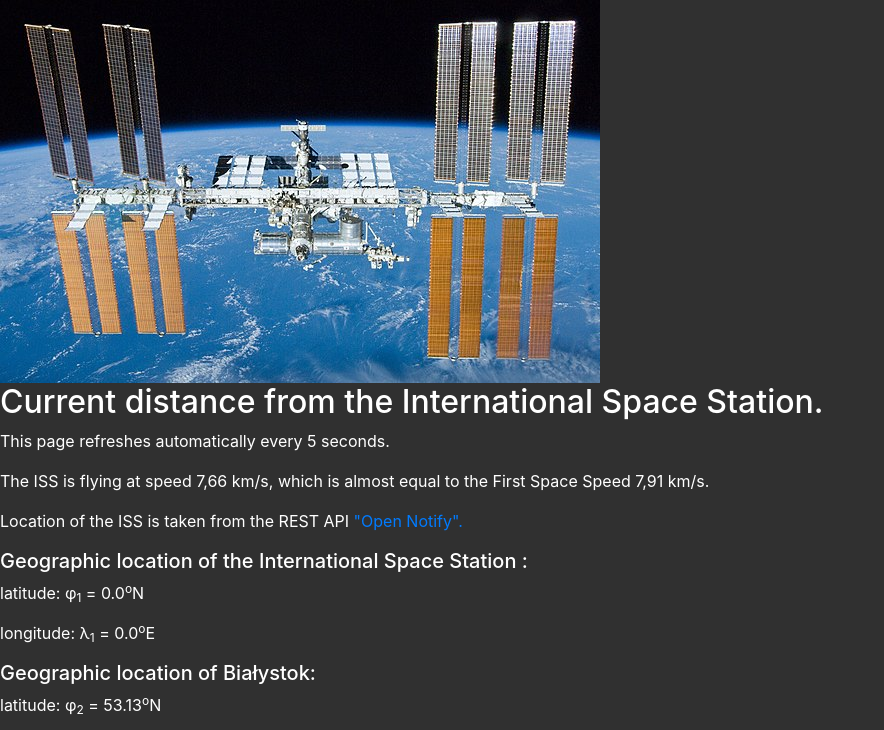
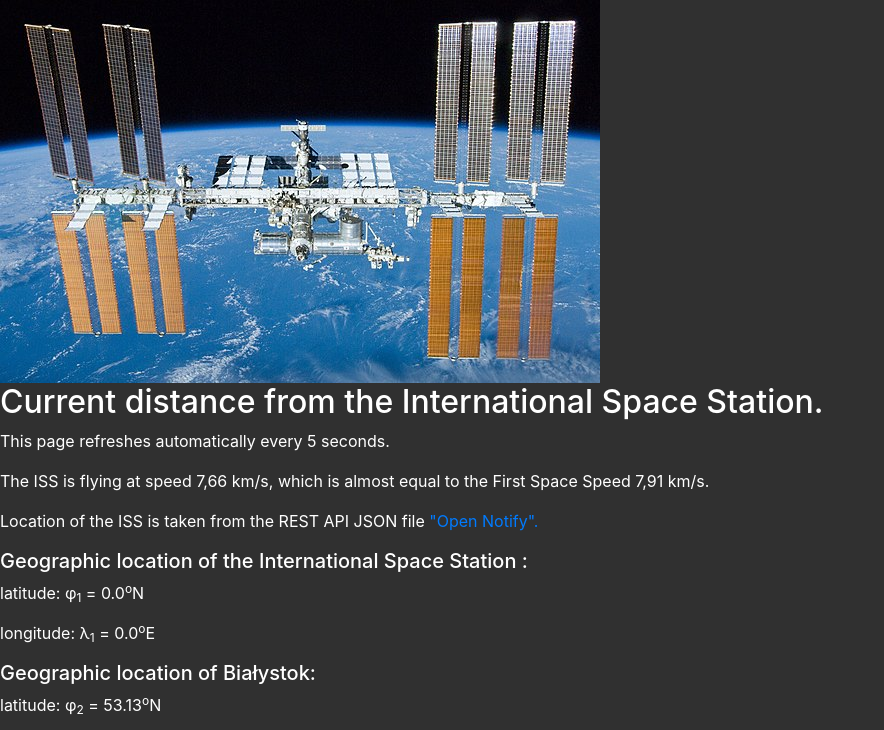
Before and after one commit to KamilBienias/my-first-blog, a Django app: page /iss/ in a window 1280 px wide. Shown: the top 730 px of the page, without its empty margins (0-884 px from the left). Run offline with Django 3.2, Linux system fonts and the light colour scheme; data that the repository does not hold is empty; some libraries are stand-ins or nearby versions.

Commit message:
JSON file

```diff
--- a/iss/templates/iss/iss.html
+++ b/iss/templates/iss/iss.html
@@ -10,7 +10,7 @@
 		<h2>Current distance from the International Space Station.</h2>
 		<p>This page refreshes automatically every 5 seconds.
 		<p>The ISS is flying at speed 7,66 km/s, which is almost equal to the First Space Speed 7,91 km/s.</p>
-		<p>Location of the ISS is taken from the REST API <a href="http://open-notify.org/" target="_blank">"Open Notify".</a>  </p>
+		<p>Location of the ISS is taken from the REST API JSON file <a href="http://open-notify.org/" target="_blank">"Open Notify".</a>  </p>
 		<h5>Geographic location of the International Space Station :</h5>
 		{% if latitude_iss_sign == 1 %}
 			<p>latitude: &phi;<sub>1</sub> = {{ latitude_iss }}<sup>o</sup>N</p>
```
